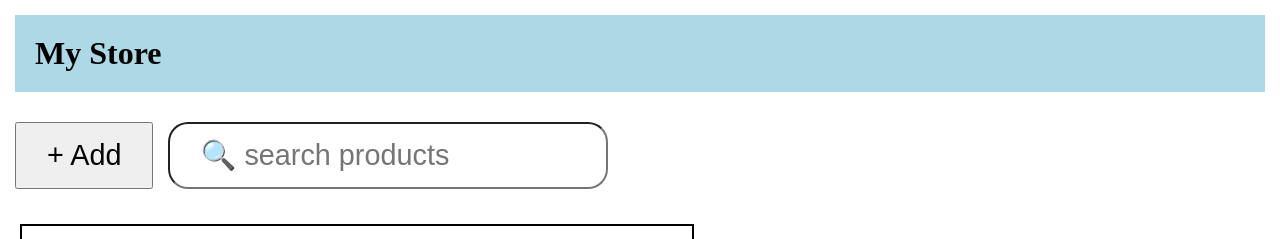
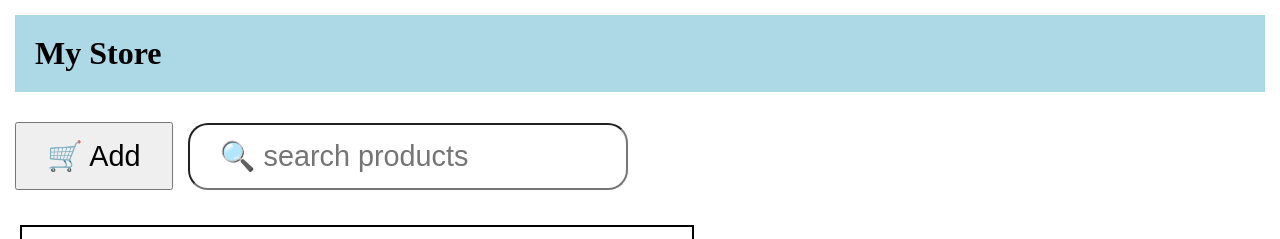
Before and after one commit to EvgeniBR/CodeValue, a React (Create React App) app: page / in a window 1280 px wide. Shown: the top 239 px of the page. Built offline with nearby package versions, Linux system fonts and the light colour scheme.

Commit message:
add icon

```diff
--- a/src/components/ItemsList/ItemsList.component.jsx
+++ b/src/components/ItemsList/ItemsList.component.jsx
@@ -116,7 +116,7 @@
         onClick={() => handleAddProduct()}
         className="add"
         type="button"
-        value="+ Add"
+        value="🛒 Add"
       />
       <input
         onChange={(e) => setSearchTerm(e.target.value)}
```
